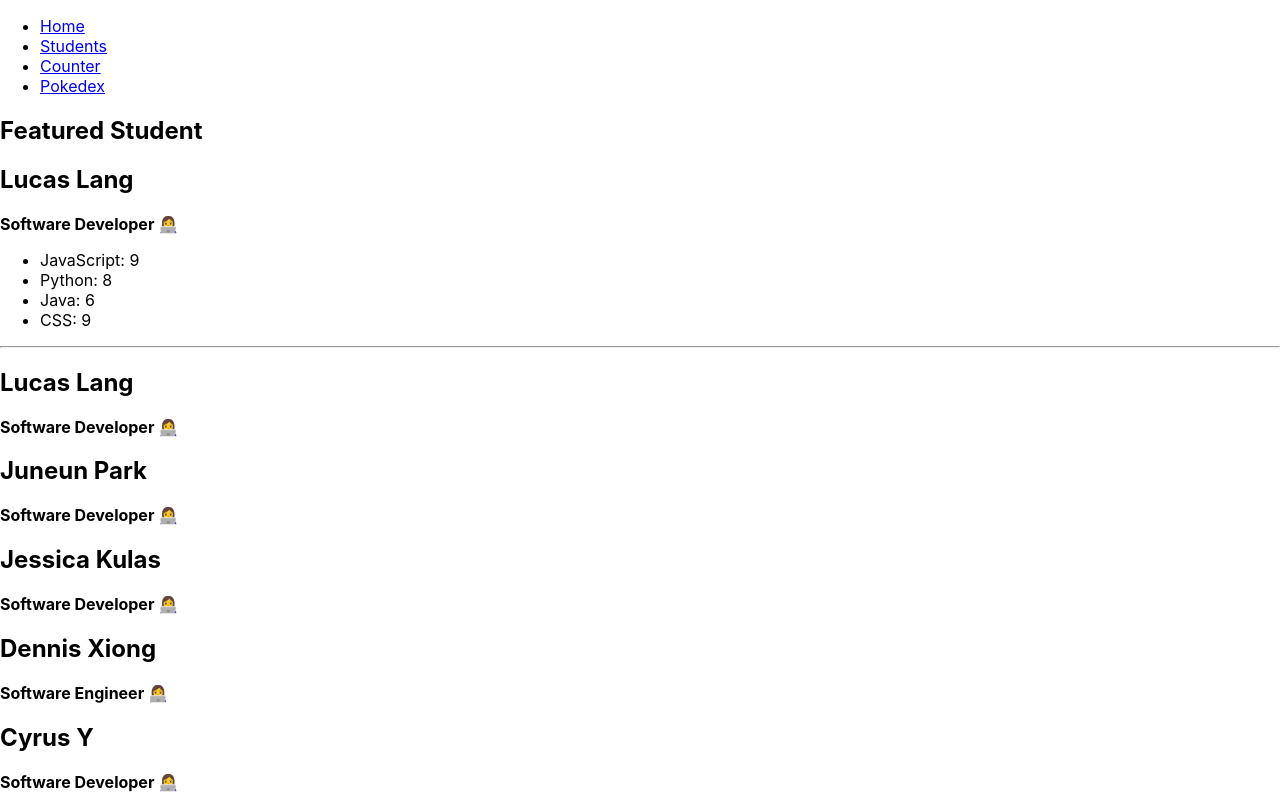
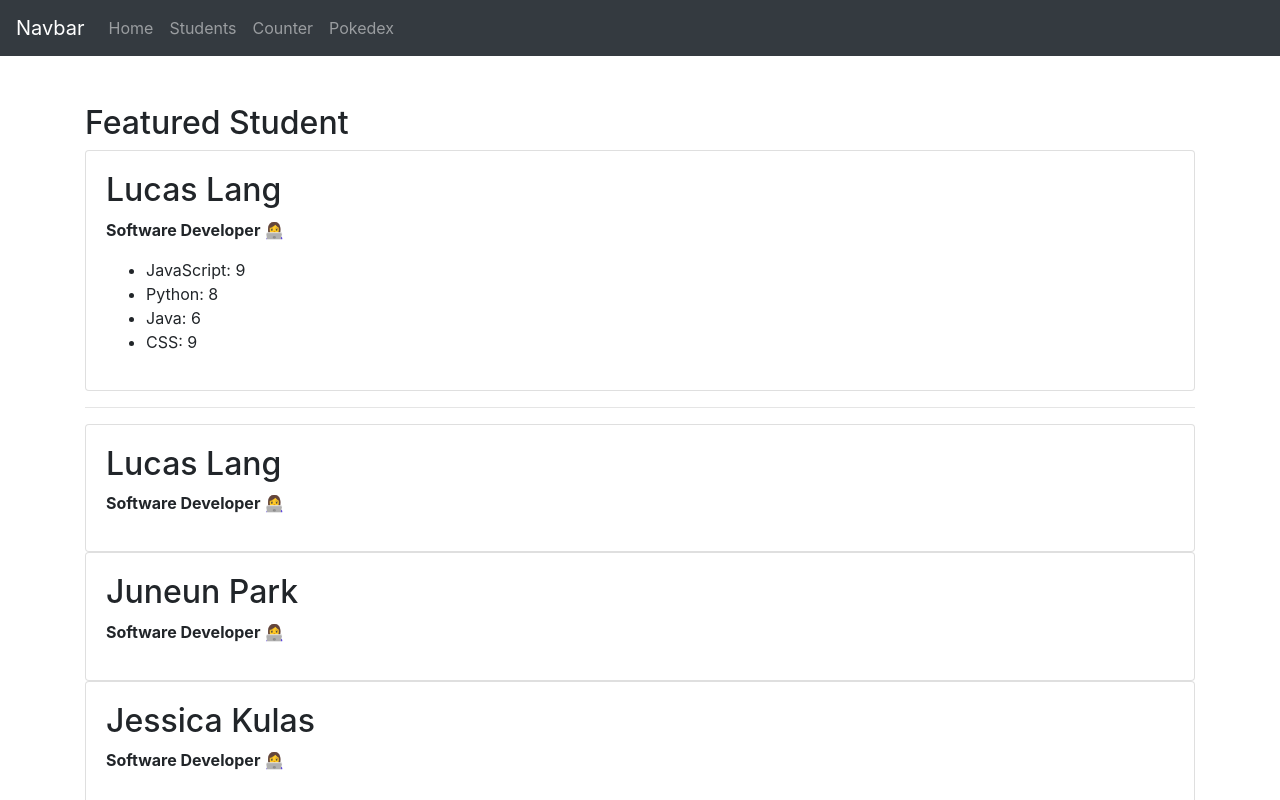
Before and after one commit to Llang8/intro-to-react-cdn-99, a React (Create React App) app: page /students in a window 1280 px wide. Shown: the top 800 px of the page. Built offline with nearby package versions, Linux system fonts and the light colour scheme; the HTML template or start-up script is replaced by a standard one.

Commit message:
Added form and form handlers

```diff
--- a/public/index.html
+++ b/public/index.html
@@ -25,6 +25,7 @@
       Learn how to configure a non-root public URL by running `npm run build`.
     -->
     <title>React App</title>
+    <link rel="stylesheet" href="https://cdn.jsdelivr.net/npm/bootstrap@4.6.2/dist/css/bootstrap.min.css" integrity="sha384-xOolHFLEh07PJGoPkLv1IbcEPTNtaed2xpHsD9ESMhqIYd0nLMwNLD69Npy4HI+N" crossorigin="anonymous">
   </head>
   <body>
     <noscript>You need to enable JavaScript to run this app.</noscript>
--- a/src/App.js
+++ b/src/App.js
@@ -1,34 +1,38 @@
-import CounterView from './views/Counter';
-import Students from './views/Students';
-import Pokedex from './views/Pokedex';
-import Home from './views/Home';
-import PostSingle from './views/PostSingle';
-import {
-  BrowserRouter,
-  Routes,
-  Route,
-  Link
-} from 'react-router-dom';
+import CounterView from "./views/Counter";
+import Students from "./views/Students";
+import Pokedex from "./views/Pokedex";
+import Home from "./views/Home";
+import PostSingle from "./views/PostSingle";
+import { BrowserRouter, Routes, Route, Link } from "react-router-dom";
 
 function App() {
     return (
         <BrowserRouter>
-      <nav>
-        <ul>
-          <li>
-            <Link to="/">Home</Link>
-          </li>
-          <li>
-            <Link to="/students">Students</Link>
-          </li>
-          <li>
-            <Link to="/counter">Counter</Link>
-          </li>
-          <li>
-            <Link to="/pokedex">Pokedex</Link>
-          </li>
-        </ul>
+            <nav className="navbar navbar-expand-lg navbar-dark bg-dark mb-5">
+                <a className="navbar-brand" href="#">
+                    Navbar
+                </a>
+                <button
+                    className="navbar-toggler"
+                    type="button"
+                    data-toggle="collapse"
+                    data-target="#navbarNavAltMarkup"
+                    aria-controls="navbarNavAltMarkup"
+                    aria-expanded="false"
+                    aria-label="Toggle navigation"
+                >
+                    <span className="navbar-toggler-icon"></span>
+                </button>
+                <div className="collapse navbar-collapse" id="navbarNavAltMarkup">
+                    <div className="navbar-nav">
+                        <Link className="nav-link" to="/">Home</Link>
+                        <Link className="nav-link" to="/students">Students</Link>
+                        <Link className="nav-link" to="/counter">Counter</Link>
+                        <Link className="nav-link" to="/pokedex">Pokedex</Link>
+                    </div>
+                </div>
             </nav>
+            <div className="container">
               <Routes>
                   <Route path="/" element={<Home />} />
                   <Route path="/post">
@@ -38,8 +42,9 @@ function App() {
                   <Route path="/counter" element={<CounterView />} />
                   <Route path="/pokedex" element={<Pokedex />} />
               </Routes>
+            </div>
         </BrowserRouter>
-  )
+    );
 }
 
 export default App;
--- /dev/null
+++ b/src/components/PostForm.js
@@ -0,0 +1,29 @@
+import { useContext } from "react"
+import { DataContext } from "../contexts/DataProvider"
+
+export default function PostForm() {
+    const { addPost } = useContext(DataContext)
+
+    function handleSubmit(event) {
+        event.preventDefault()
+        console.log(event.target)
+        const formData = new FormData(event.target)
+        const title = formData.get('title')
+        const body = formData.get('body')
+        addPost(title, body)
+    }
+
+    return (
+        <form onSubmit={handleSubmit}>
+            <div className="form-group">
+                <label htmlFor="title">Title</label>
+                <input type="text" className="form-control" name="title" />
+            </div>
+            <div className="form-group">
+                <label htmlFor="body">Body</label>
+                <input type="text" className="form-control" name="body" />
+            </div>
+            <button type="submit" className="btn btn-primary">Submit</button>
+        </form>
+    )
+}
--- a/src/contexts/DataProvider.js
+++ b/src/contexts/DataProvider.js
@@ -1,5 +1,5 @@
 import { useState, useEffect, useContext, createContext } from 'react'
-import { getFirestore, getDoc, getDocs, collection, doc } from '@firebase/firestore'
+import { getFirestore, getDoc, getDocs, collection, doc, addDoc } from '@firebase/firestore'
 
 export const DataContext = createContext()
 
@@ -51,6 +51,26 @@ export const DataProvider = function(props) {
         callback(post)
     }
 
+    const addPost = async function(title, body) {
+        const post = {
+            title: title,
+            body: body
+        }
+
+        const collectionRef = collection(db, 'posts')
+        const docRef = await addDoc(collectionRef, post)
+    }
+
+    const addStudent = async function(title, body) {
+        const post = {
+            title: title,
+            body: body
+        }
+
+        const collectionRef = collection(db, 'students')
+        const docRef = await addDoc(collectionRef, post)
+    }
+
     /* const getPokemon = function(pokemonId, callback) {
         fetch(`https://pokeapi.co/api/v2/pokemon/${pokemonId}/`)
             .then((res) => res.json())
@@ -70,7 +90,8 @@ export const DataProvider = function(props) {
     const value = {
         posts: posts,
         getPost: getPost,
-        getPokemon: getPokemon
+        getPokemon: getPokemon,
+        addPost: addPost
     }
 
     return (
--- a/src/views/Home.js
+++ b/src/views/Home.js
@@ -1,9 +1,11 @@
 import PostList from '../components/PostList'
+import PostForm from '../components/PostForm'
 
 export default function Home() {
     return (
         <div>
             <h1>Home</h1>
+            <PostForm />
             <PostList />
         </div>
     )
```
Also changed, not shown: src/components/StudentForm.js (added, +35 -0 lines). Lines whose indentation alone changed are shown as unchanged.
